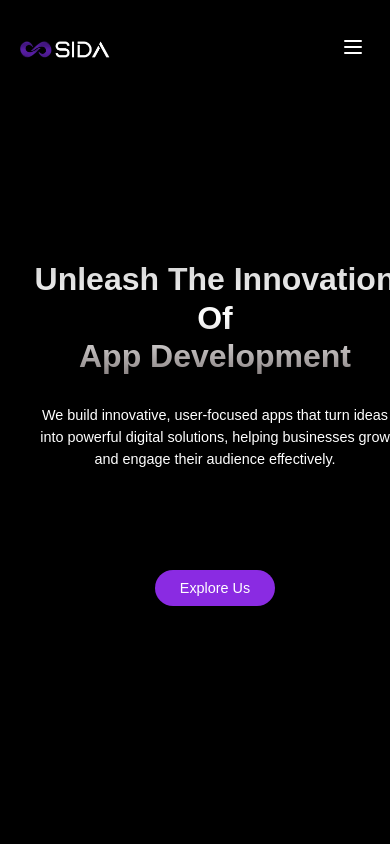
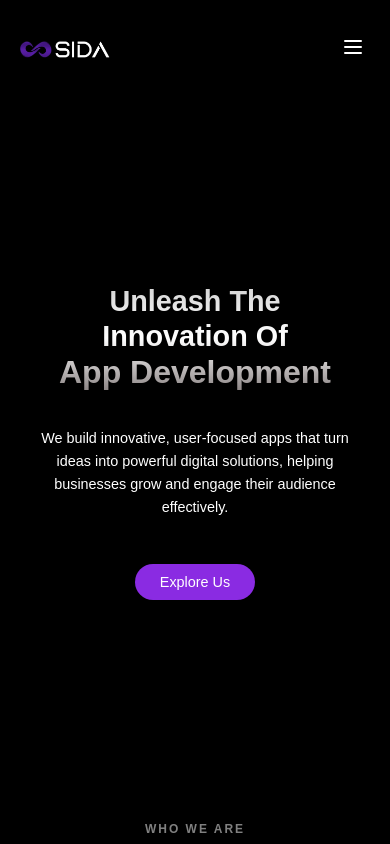
Before and after one commit to sushmidha06/Sida_Portfolio-React, a React (Vite) app: page / in a window 390 px wide. Shown: the top 844 px of the page. Built offline with nearby package versions, Linux system fonts and the light colour scheme.

Commit message:
FIX : Mobile responsiveness 1

```diff
--- a/src/App.css
+++ b/src/App.css
@@ -50,16 +50,16 @@ body {
 
 .hero {
     text-align: center;
-    padding: 100px 20px;
-    min-height: 80vh;
+    padding: 120px 20px 100px;
+    min-height: 100vh;
     width: 100%;
     display: flex;
     flex-direction: column;
     align-items: center;
     justify-content: center;
-    margin-top: -120px;
     font-family: "Grandis Extended", sans-serif;
     position: relative;
+    box-sizing: border-box;
   }
 
   .hero-section {
@@ -72,15 +72,16 @@ body {
 }
 .hero-overlay{
   position: absolute;
-  top: 80px;
-  left: 10px;
+  top: 50%;
+  left: 50%;
+  transform: translate(-50%, -50%);
   width: 55%;
   height: 65%;
   background-image: url("/image2.png");
   background-size: cover;
   background-position: center;
   opacity: 0.3;
-  z-index: -0.5;
+  z-index: -1;
 }
 
   .hero-title {
@@ -94,6 +95,9 @@ body {
     text-fill-color: transparent;
     line-height: 1.2;
     margin-bottom: 20px;
+    text-align: center;
+    max-width: 1200px;
+    padding: 0 20px;
   }
 
   .hero-title span {
@@ -104,9 +108,11 @@ body {
   .hero-subtitle {
     font-size: clamp(0.8rem, 2vw, 0.96rem);
     max-width: 600px;
-    margin: 10px auto;
+    margin: 10px auto 30px;
     z-index: 1;
     padding: 0 20px;
+    text-align: center;
+    line-height: 1.6;
   }
 
   /* Button */
@@ -118,8 +124,9 @@ body {
     border: none;
     border-radius: 20px;
     cursor: pointer;
-    margin-top: 90px;
+    margin-top: 20px;
     transition: background 0.3s ease;
+    z-index: 2;
   }
 
   .explore-btn:hover {
@@ -812,14 +819,13 @@ body {
   }
 
   .hero {
-    padding: 80px 20px;
-    margin-top: -80px;
+    padding: 100px 20px 80px;
+    min-height: 90vh;
   }
 
   .hero-overlay {
     width: 90%;
-    height: 40%;
-    top: 60px;
+    height: 50%;
   }
 
   .navbar {
@@ -999,8 +1005,22 @@ body {
 }
 
 @media (max-width: 600px) {
+  .hero {
+    padding: 80px 20px 60px;
+    min-height: 80vh;
+  }
+
   .hero-overlay {
     display: none; /* Hide overlay on very small screens */
+  }
+
+  .hero-title {
+    font-size: clamp(1.8rem, 4vw, 2.5rem);
+  }
+
+  .hero-subtitle {
+    font-size: clamp(0.9rem, 2.5vw, 1rem);
+    margin: 15px auto 25px;
   }
 
   .cards {
@@ -1016,15 +1036,21 @@ body {
 @media (max-height: 500px) and (orientation: landscape) {
   .hero {
     min-height: 100vh;
-    padding: 40px 20px;
+    padding: 60px 20px;
   }
 
   .hero-title {
-    font-size: 2rem;
+    font-size: clamp(1.5rem, 3vw, 2rem);
   }
 
   .hero-subtitle {
-    font-size: 0.8rem;
+    font-size: clamp(0.8rem, 2vw, 1rem);
+    margin: 10px auto 20px;
+  }
+
+  .explore-btn {
+    margin-top: 15px;
+    padding: 10px 25px;
   }
 }
 
```
